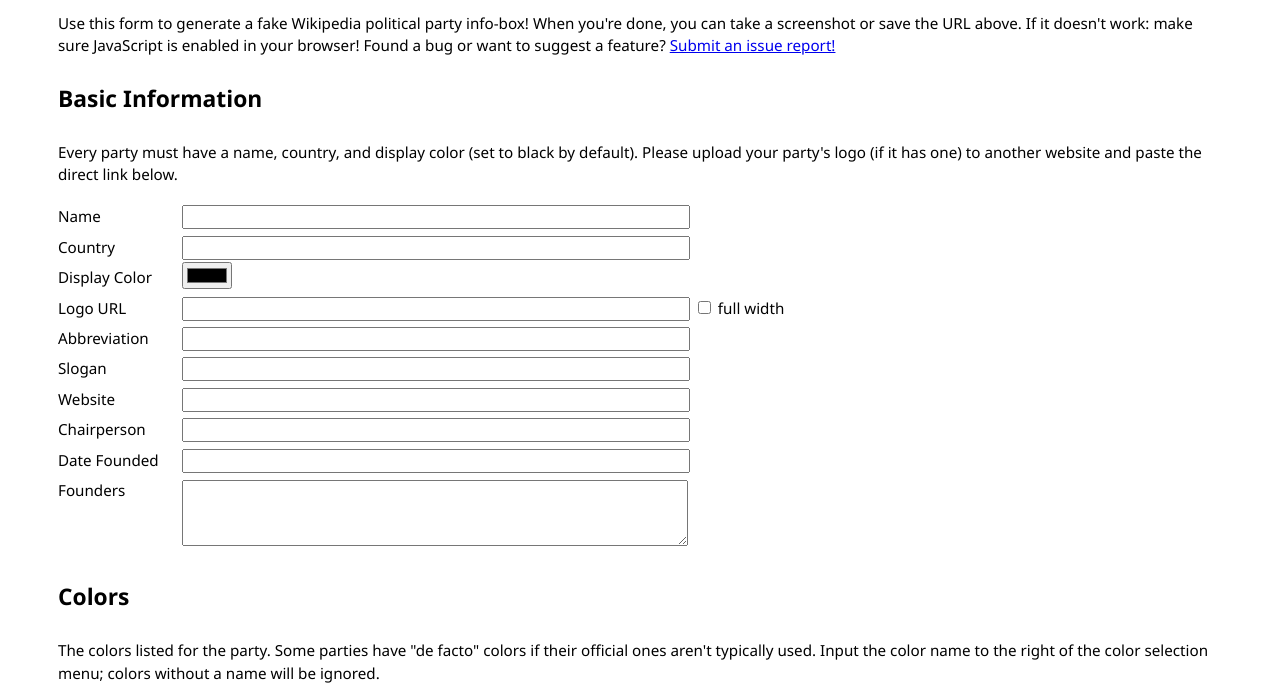
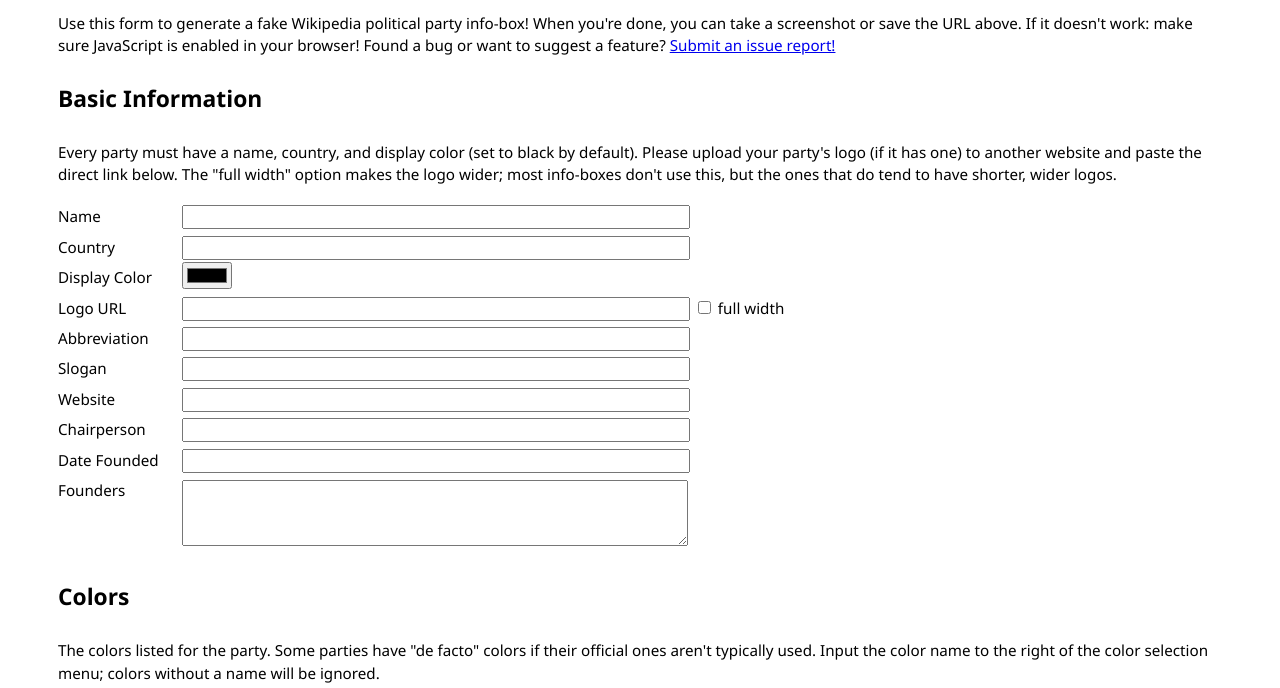
Before and after one commit to TheAmeliaMay/PartyBox, a plain HTML site: page index.html in a window 1280 px wide. Shown: the part 112-800 px from the top of the page. Drawn offline with Linux system fonts and the light colour scheme.

Commit message:
explained full width option

```diff
--- a/index.html
+++ b/index.html
@@ -256,7 +256,7 @@
     <form method="get">
         <h2>Basic Information</h2>
 
-        <p>Every party must have a name, country, and display color (set to black by default). Please upload your party's logo (if it has one) to another website and paste the direct link below.</p>
+        <p>Every party must have a name, country, and display color (set to black by default). Please upload your party's logo (if it has one) to another website and paste the direct link below. The "full width" option makes the logo wider; most info-boxes don't use this, but the ones that do tend to have shorter, wider logos.</p>
 
         <label for="field-partyName">Name</label>
         <input id="field-partyName" name="partyName" type="text" required><br>
```
